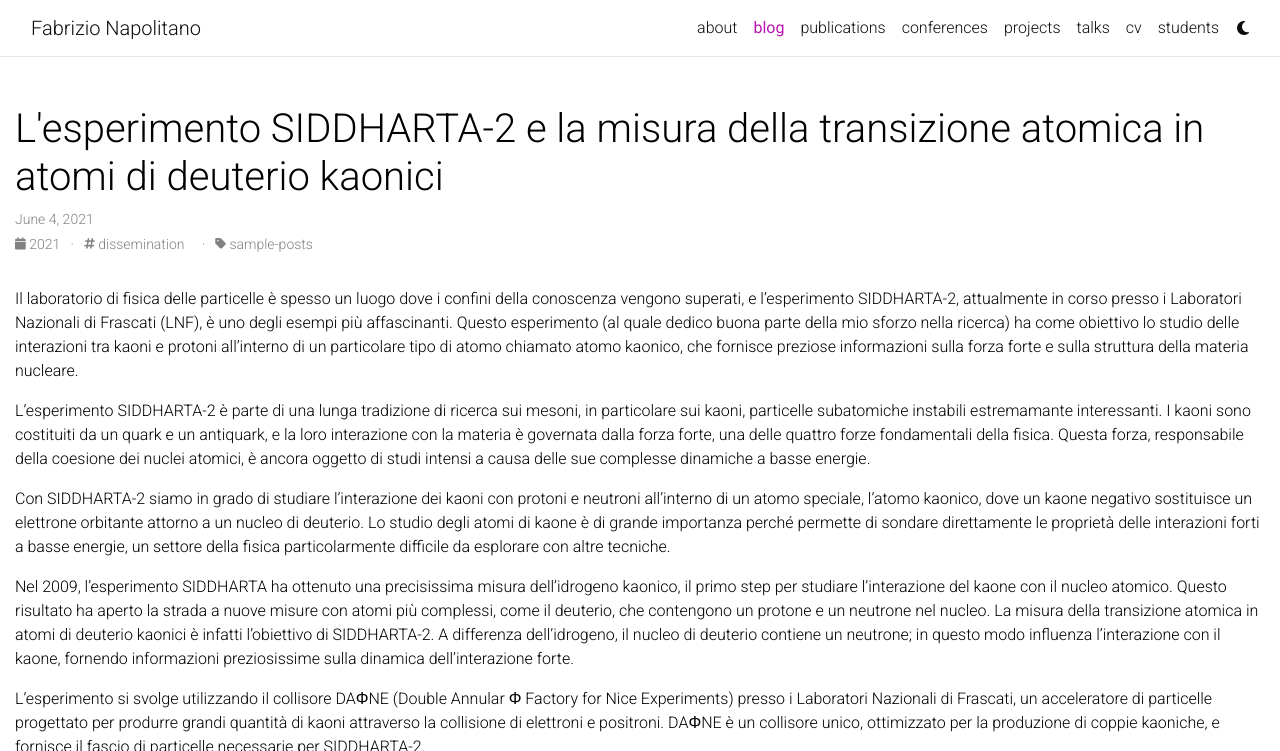
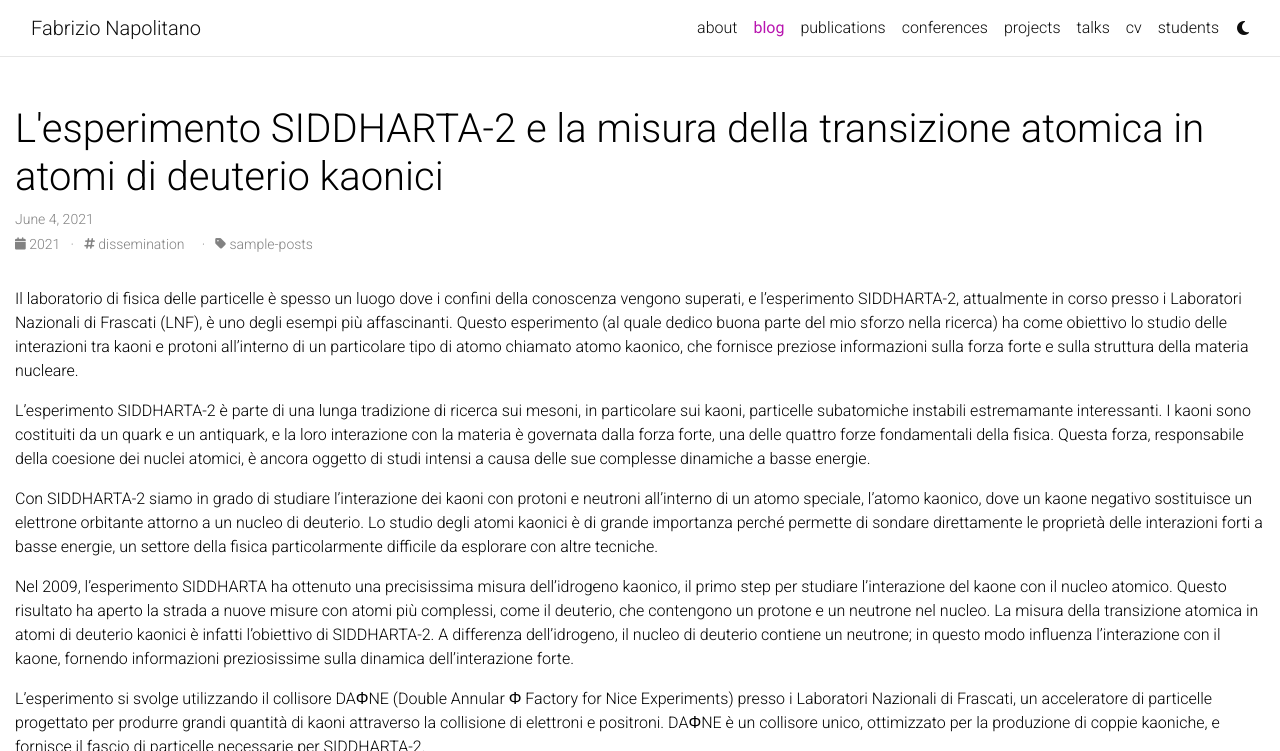
Before and after one commit to fabnap/personal, a Jekyll site: the page built from _posts/2021-09-01-siddharta.md, in a window 1280 px wide and 900 px high, cut to the strip 0-751 px from the top of the window. Built offline with Jekyll 4.4.1, drawn with Linux system fonts in a browser that asks for light colours; full-size pictures stand in for the smaller copies a plugin makes; comment, search, counter and statistics services are not loaded; a style sheet for code colours, icons or effects is not loaded.

Commit message:
news net

```diff
--- a/_posts/2021-09-01-siddharta.md
+++ b/_posts/2021-09-01-siddharta.md
@@ -7,11 +7,11 @@
 categories: sample-posts
 ---
 
-Il laboratorio di fisica delle particelle è spesso un luogo dove i confini della conoscenza vengono superati, e l'esperimento SIDDHARTA-2, attualmente in corso presso i Laboratori Nazionali di Frascati (LNF), è uno degli esempi più affascinanti. Questo esperimento (al quale dedico buona parte della mio sforzo nella ricerca) ha come obiettivo lo studio delle interazioni tra kaoni e protoni all'interno di un particolare tipo di atomo chiamato atomo kaonico, che fornisce preziose informazioni sulla forza forte e sulla struttura della materia nucleare.
+Il laboratorio di fisica delle particelle è spesso un luogo dove i confini della conoscenza vengono superati, e l'esperimento SIDDHARTA-2, attualmente in corso presso i Laboratori Nazionali di Frascati (LNF), è uno degli esempi più affascinanti. Questo esperimento (al quale dedico buona parte del mio sforzo nella ricerca) ha come obiettivo lo studio delle interazioni tra kaoni e protoni all'interno di un particolare tipo di atomo chiamato atomo kaonico, che fornisce preziose informazioni sulla forza forte e sulla struttura della materia nucleare.
 
 L'esperimento SIDDHARTA-2 è parte di una lunga tradizione di ricerca sui mesoni, in particolare sui kaoni, particelle subatomiche instabili estremamante interessanti. I kaoni sono costituiti da un quark e un antiquark, e la loro interazione con la materia è governata dalla forza forte, una delle quattro forze fondamentali della fisica. Questa forza, responsabile della coesione dei nuclei atomici, è ancora oggetto di studi intensi a causa delle sue complesse dinamiche a basse energie.
 
-Con SIDDHARTA-2 siamo in grado di studiare  l'interazione dei kaoni con protoni e neutroni all'interno di un atomo speciale, l'atomo kaonico, dove un kaone negativo sostituisce un elettrone orbitante attorno a un nucleo di deuterio. Lo studio degli atomi di kaone è di grande importanza perché permette di sondare direttamente le proprietà delle interazioni forti a basse energie, un settore della fisica particolarmente difficile da esplorare con altre tecniche.
+Con SIDDHARTA-2 siamo in grado di studiare  l'interazione dei kaoni con protoni e neutroni all'interno di un atomo speciale, l'atomo kaonico, dove un kaone negativo sostituisce un elettrone orbitante attorno a un nucleo di deuterio. Lo studio degli atomi kaonici è di grande importanza perché permette di sondare direttamente le proprietà delle interazioni forti a basse energie, un settore della fisica particolarmente difficile da esplorare con altre tecniche.
 
 Nel 2009, l'esperimento SIDDHARTA ha ottenuto una precisissima misura dell'idrogeno kaonico, il primo step per studiare l'interazione del kaone con il nucleo atomico. Questo risultato ha aperto la strada a nuove misure con atomi più complessi, come il deuterio, che contengono un protone e un neutrone nel nucleo. La misura della transizione atomica in atomi di deuterio kaonici è infatti l'obiettivo di SIDDHARTA-2. A differenza dell'idrogeno, il nucleo di deuterio contiene un neutrone; in questo modo influenza l'interazione con il kaone, fornendo informazioni preziosissime sulla dinamica dell'interazione forte.
 
```
Also changed, not shown: _news/announcement_10.md (added, +7 -0 lines).
